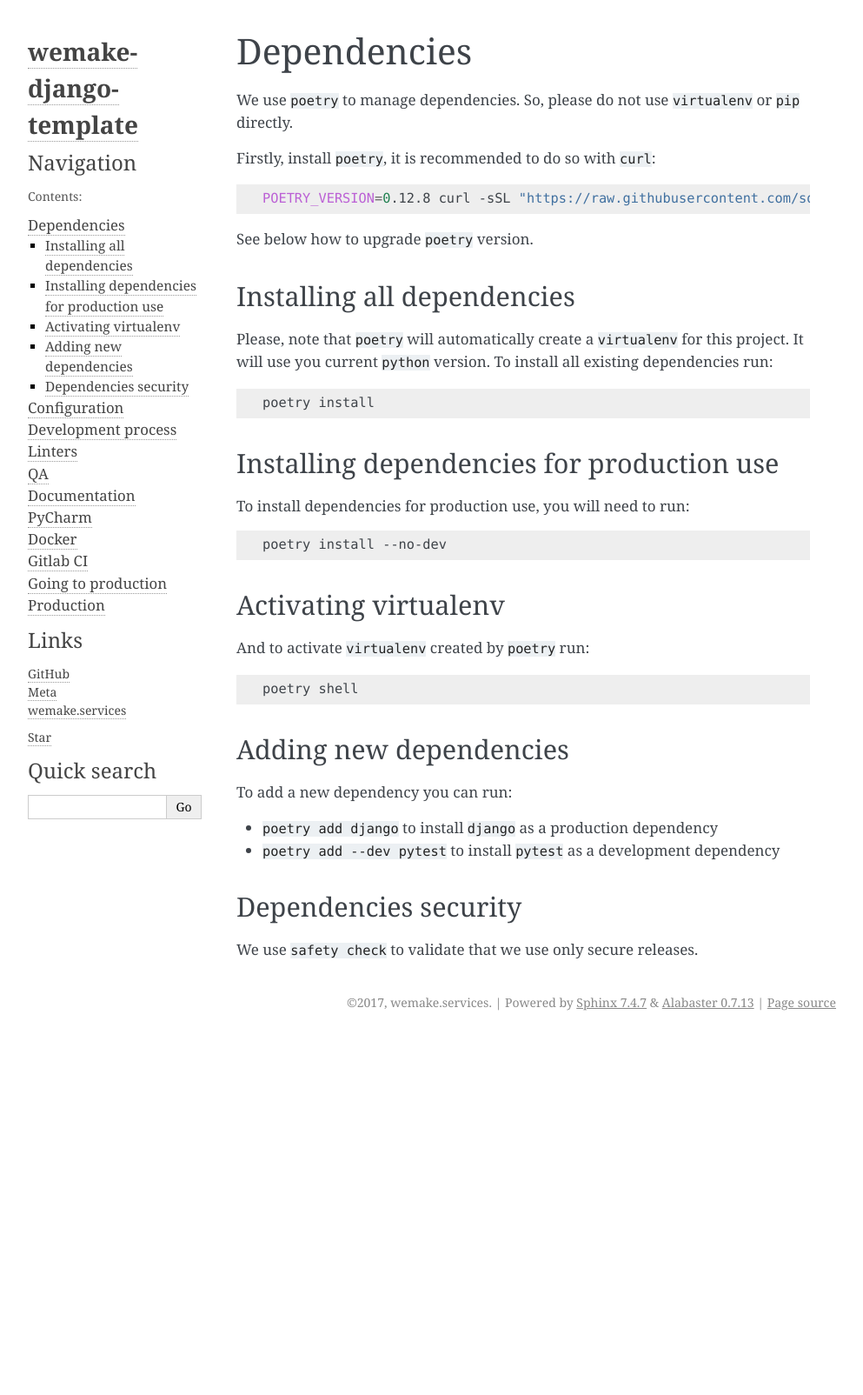
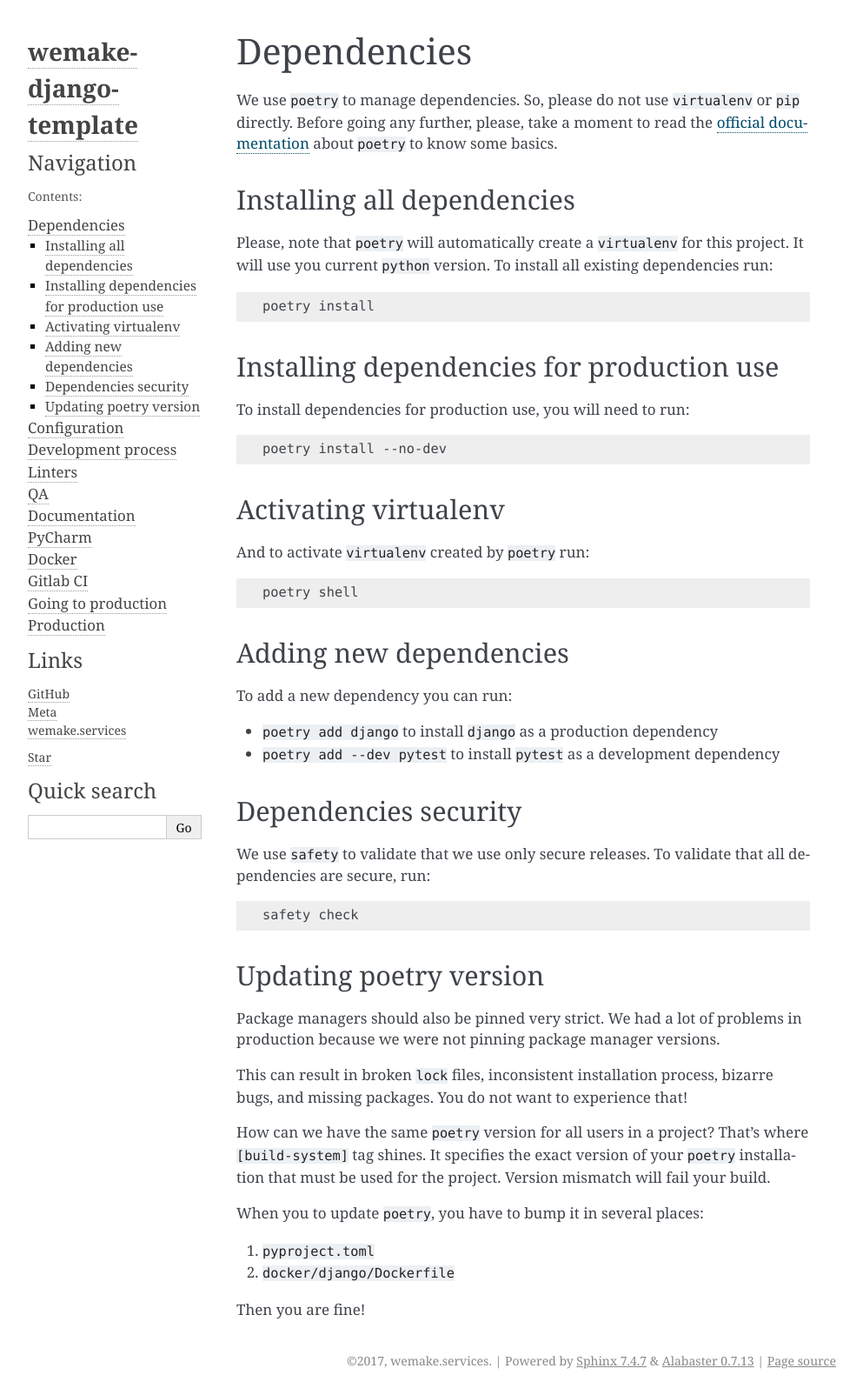
Before and after one commit to wemake-services/wemake-django-template, a Sphinx documentation site: the page built from {{cookiecutter.project_name}}/docs/_pages/template/dependencies.rst, in a window 1280 px wide. Shown: the whole page at 87% size, without its empty margins (148-1141 px from the left). Built offline with Sphinx 7.4.7, drawn with Linux system fonts in a browser that asks for light colours; the version number is read from the project's files by our own code; before the commit the page ends 1192 px from its top, so only the background shows below that.

Commit message:
Addresses review comments, improves docs

```diff
--- a/{{cookiecutter.project_name}}/docs/_pages/template/dependencies.rst
+++ b/{{cookiecutter.project_name}}/docs/_pages/template/dependencies.rst
@@ -3,14 +3,9 @@ Dependencies
 
 We use ``poetry`` to manage dependencies.
 So, please do not use ``virtualenv`` or ``pip`` directly.
-
-Firstly, install ``poetry``, it is recommended to do so with ``curl``:
-
-.. code:: bash
-
-  POETRY_VERSION=0.12.8 curl -sSL "https://raw.githubusercontent.com/sdispater/poetry/${POETRY_VERSION}/get-poetry.py" | python
-
-See below how to upgrade ``poetry`` version.
+Before going any further, please,
+take a moment to read the `official documentation <https://poetry.eustace.io/>`_
+about ``poetry`` to know some basics.
 
 
 Installing all dependencies
@@ -58,4 +53,32 @@ To add a new dependency you can run:
 Dependencies security
 ---------------------
 
-We use ``safety check`` to validate that we use only secure releases.
+We use ``safety`` to validate that we use only secure releases.
+To validate that all dependencies are secure, run:
+
+.. code:: bash
+
+   safety check
+
+
+Updating poetry version
+-----------------------
+
+Package managers should also be pinned very strict.
+We had a lot of problems in production
+because we were not pinning package manager versions.
+
+This can result in broken ``lock`` files, inconsistent installation process,
+bizarre bugs, and missing packages. You do not want to experience that!
+
+How can we have the same ``poetry`` version for all users in a project?
+That's where ``[build-system]`` tag shines. It specifies the exact version of
+your ``poetry`` installation that must be used for the project.
+Version mismatch will fail your build.
+
+When you to update ``poetry``, you have to bump it in several places:
+
+1. ``pyproject.toml``
+2. ``docker/django/Dockerfile``
+
+Then you are fine!
```
Also changed, not shown: .travis.yml, 2 other files.
